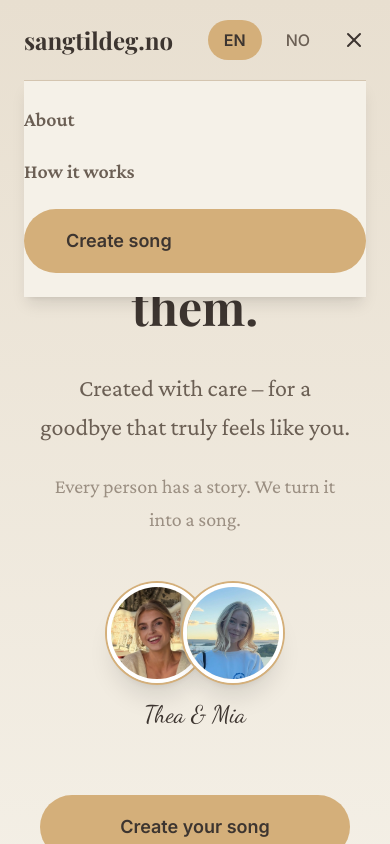
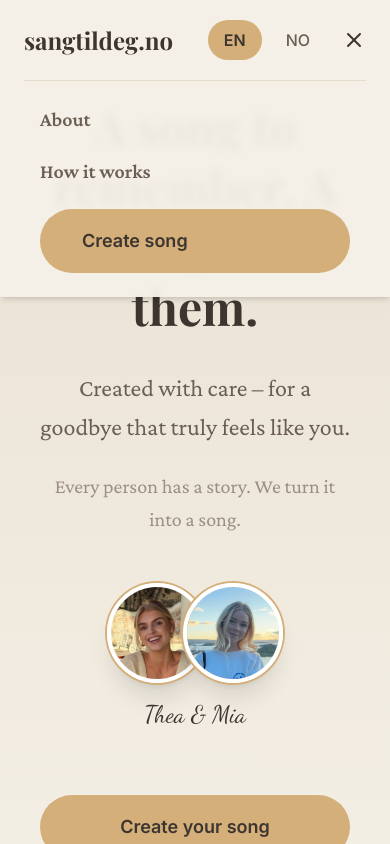
Before and after one commit to wilmessimon/sangtildeg-no, a Next.js app: page /en in a window 390 px wide. Both pictures are taken after a click on the button 354 px from the left and 40 px from the top of the page. Shown: the top 844 px of the page. Built offline with nearby package versions, Linux system fonts and the light colour scheme.

Commit message:
Fix: Professional mobile menu with consistent cream background

```diff
--- a/components/Navigation.tsx
+++ b/components/Navigation.tsx
@@ -20,6 +20,18 @@ export default function Navigation() {
     return () => window.removeEventListener('scroll', handleScroll);
   }, []);
 
+  // Body scroll lock when mobile menu is open
+  useEffect(() => {
+    if (isMobileMenuOpen) {
+      document.body.style.overflow = 'hidden';
+    } else {
+      document.body.style.overflow = 'unset';
+    }
+    return () => {
+      document.body.style.overflow = 'unset';
+    };
+  }, [isMobileMenuOpen]);
+
   const scrollToSection = (id: string) => {
     const element = document.getElementById(id);
     if (element) {
@@ -30,7 +42,7 @@ export default function Navigation() {
 
   return (
     <nav className={`fixed top-0 left-0 right-0 z-50 transition-all duration-300 ${
-      isScrolled ? 'bg-cream/95 backdrop-blur-sm shadow-md' : 'bg-transparent'
+      isScrolled || isMobileMenuOpen ? 'bg-cream/95 backdrop-blur-sm shadow-md' : 'bg-transparent'
     }`}>
       <div className="container">
         <div className="flex items-center justify-between py-5 md:py-6">
@@ -80,8 +92,9 @@ export default function Navigation() {
 
           {/* Mobile Menu - größer */}
         {isMobileMenuOpen && (
-          <div className="md:hidden py-6 border-t border-warm bg-cream shadow-lg">
-            <div className="flex flex-col gap-6">
+          <div className="md:hidden animate-fade-in-down">
+            <div className="py-6 px-4 border-t border-warm/50">
+              <div className="flex flex-col gap-6">
               <button
                 onClick={() => scrollToSection('about')}
                 className="text-left text-xl text-text-secondary hover:text-text-primary transition-colors font-semibold"
@@ -101,6 +114,7 @@ export default function Navigation() {
               >
                 {t('createSong')}
               </Link>
+              </div>
             </div>
           </div>
         )}
```
